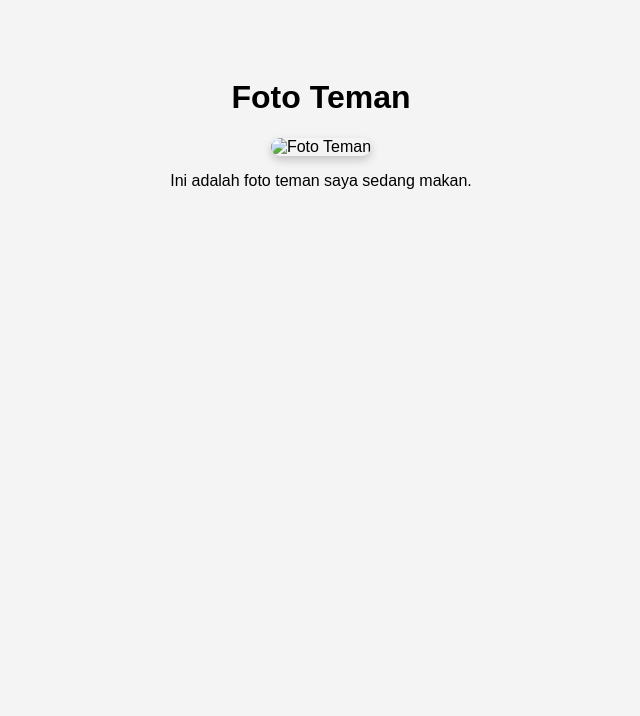
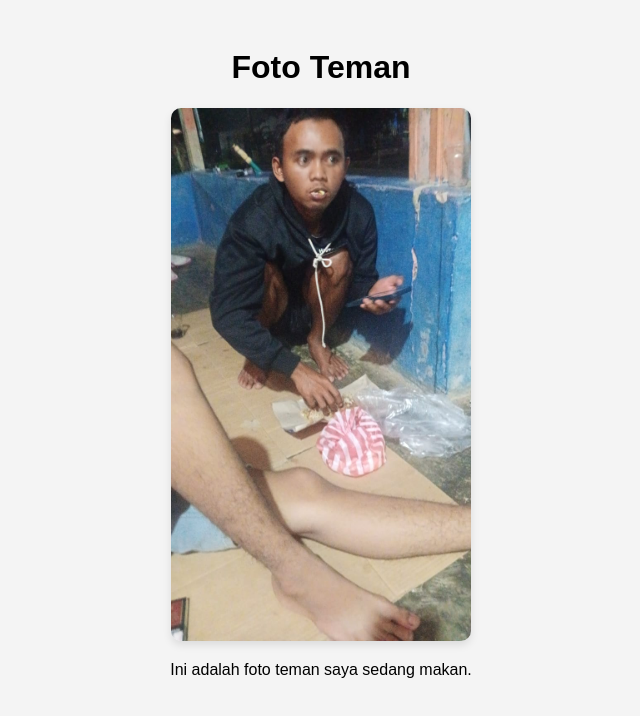
Before and after one commit to SQUARD-king/SQUARD-king.github.io, a plain HTML site: page index.html in a window 1280 px wide. Shown: the whole page, without its empty margins (319-959 px from the left). Drawn offline with Linux system fonts and the light colour scheme.

Commit message:
Add files via upload

```diff
--- a/index.html
+++ b/index.html
@@ -7,22 +7,21 @@
   <title>Foto Teman</title>
   <style>
     body {
-      font-family: Arial, sans-serif;
+      font-family: sans-serif;
       text-align: center;
       background-color: #f4f4f4;
-      padding: 50px;
+      padding: 20px;
     }
     img {
-      max-width: 90%;
-      height: auto;
+      width: 300px;
       border-radius: 10px;
-      box-shadow: 0 4px 10px rgba(0,0,0,0.2);
+      box-shadow: 0 4px 8px rgba(0,0,0,0.1);
     }
   </style>
 </head>
 <body>
   <h1>Foto Teman</h1>
-  <img src="IMG_20250416_191517.jpg" alt="Foto Teman">
+  <img src="IMG-20250415-WA0001.jpg" alt="Foto Teman">
   <p>Ini adalah foto teman saya sedang makan.</p>
 </body>
 </html>
```
